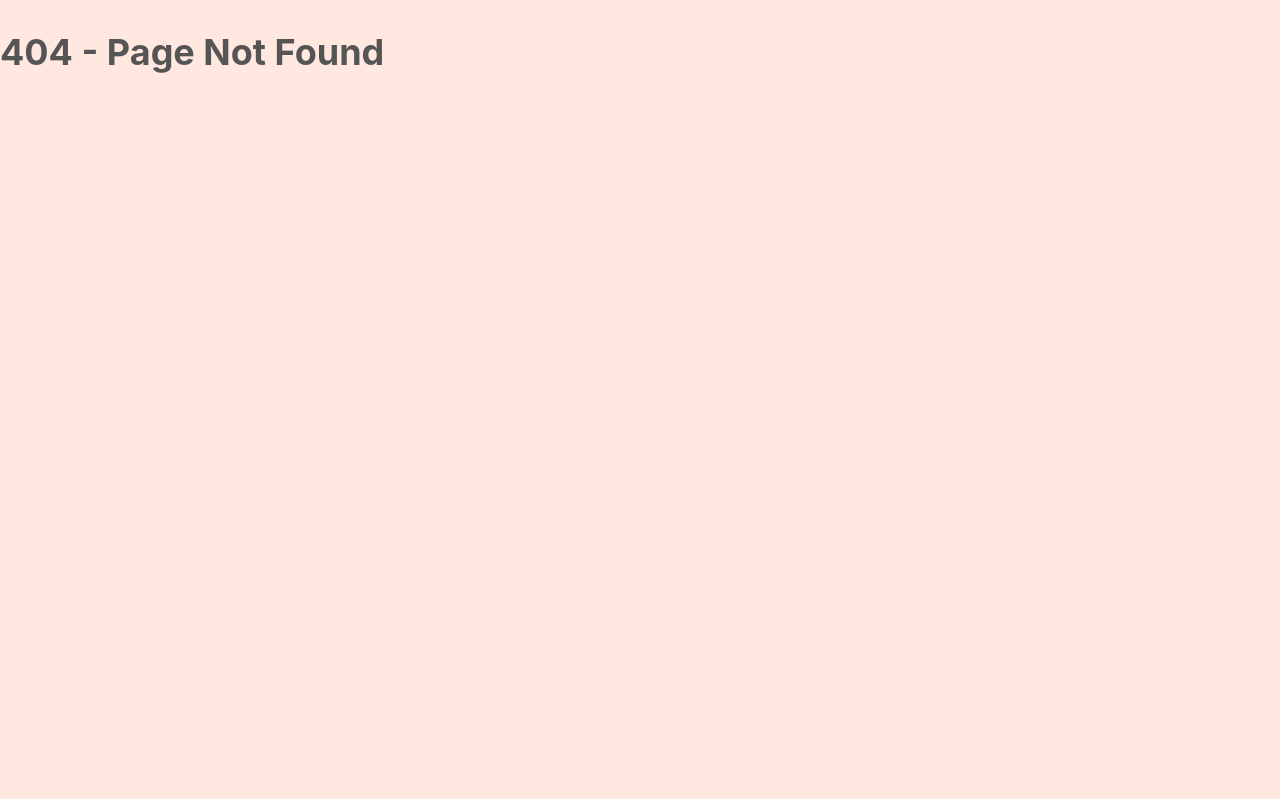
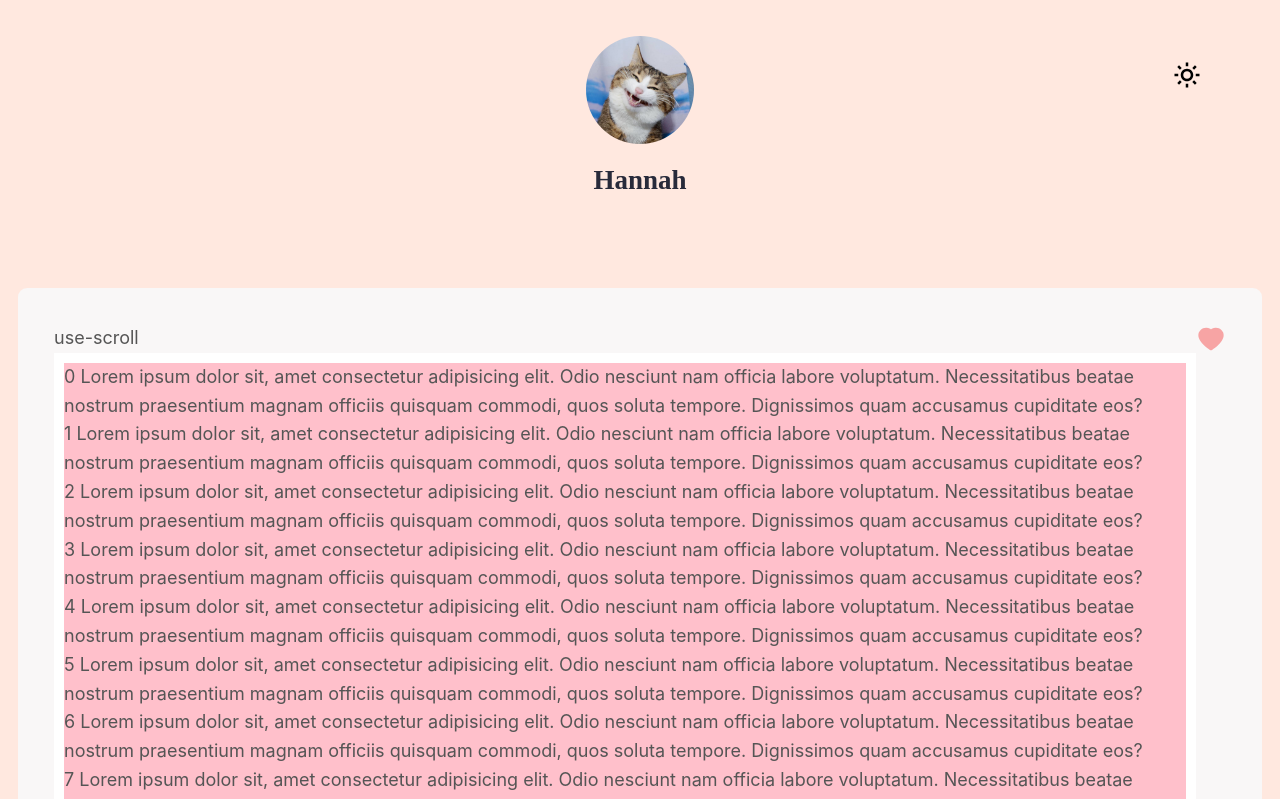
Before and after one commit to hguo1212/next-demo, a Next.js app: page /list in a window 1280 px wide. Before the commit this address had no page. Shown: the top 799 px of the page. Built offline with nearby package versions, Linux system fonts and the light colour scheme; a web font is replaced by a local one.

Commit message:
use-scroll

```diff
--- a/components/icon.js
+++ b/components/icon.js
@@ -2,7 +2,7 @@ import Image from "next/image";
 import style from './icon.module.css';
 import classNames from "classnames";
 
-const Icon = ({ src, className, width = 30, height = 30, onClick }) => {
+const Icon = ({ src, className, width = 30, height = 30, onClick,...res }) => {
   return (
     <Image
       priority
@@ -12,6 +12,7 @@ const Icon = ({ src, className, width = 30, height = 30, onClick }) => {
       width={height}
       alt=""
       onClick={onClick}
+      {...res}
     />
   );
 };
--- /dev/null
+++ b/hooks/use-scroll.js
@@ -0,0 +1,50 @@
+import { useEffect, useState, useMemo } from "react";
+import { throttle } from "lodash/fp";
+import classNames from "classnames";
+import Icon from "../components/icon";
+import cls from "./use-scroll.module.css";
+
+const useScroll = ({ containerRef }) => {
+  const [rolled, setRolled] = useState(false);
+
+  const scroll = () => {
+    const container = containerRef.current;
+    let viewHight = container.offsetHeight; //可视区域高度
+    let scrollTop = container.scrollTop;
+    if (scrollTop > viewHight) {
+      setRolled(true);
+    } else {
+      setRolled(false);
+    }
+  };
+
+  const throttleScroll = throttle(200, scroll);
+
+  useEffect(() => {
+    const container = containerRef.current;
+    if (container) {
+      container.addEventListener("scroll", throttleScroll);
+      return () => {
+        container.removeEventListener("scroll", throttleScroll);
+      };
+    }
+  }, [containerRef.current]);
+
+  const BackTop = useMemo(() => {
+    const container = containerRef.current;
+    return (
+      container && (
+        <Icon
+          src="/icons/top-arrow.svg"
+          className={classNames(cls.anchor, { [cls.show]: rolled })}
+          onClick={() => {
+            container.scrollTo(0, 0);
+          }}
+        />
+      )
+    );
+  }, [rolled, containerRef]);
+
+  return { rolled, BackTop };
+};
+export default useScroll;
--- /dev/null
+++ b/hooks/use-scroll.module.css
@@ -0,0 +1,11 @@
+
+.anchor {
+  display: none;
+  right:0;
+  bottom:0;
+}
+
+.show {
+  display: inline-block;
+  position: absolute;
+}
--- /dev/null
+++ b/pages/list.js
@@ -0,0 +1,45 @@
+import {  useRef } from "react";
+import { map, flow, keys,} from "lodash/fp";
+import Layout from "../components/layout";
+import useScroll from "../hooks/use-scroll";
+
+export default function list() {
+  const containerRef = useRef();
+
+  const { BackTop } = useScroll({containerRef });
+  return (
+    <Layout>
+      use-scroll
+      <div style={{ position: "relative" }}>
+        <div
+          style={{
+            height: 500,
+            overflow: "auto",
+            padding: "10px",
+            background: "white",
+            position: "relative",
+          }}
+          ref={containerRef}
+        >
+          <div style={{ background: "pink" }}>
+            {flow(
+              (val) => {
+                return keys(new Array(val));
+              },
+              map((item) => (
+                <div key={item}>
+                  <span>{item} </span>Lorem ipsum dolor sit, amet consectetur
+                  adipisicing elit. Odio nesciunt nam officia labore voluptatum.
+                  Necessitatibus beatae nostrum praesentium magnam officiis
+                  quisquam commodi, quos soluta tempore. Dignissimos quam
+                  accusamus cupiditate eos?
+                </div>
+              ))
+            )(100)}
+          </div>
+        </div>
+        {BackTop}
+      </div>
+    </Layout>
+  );
+}
```
Also changed, not shown: public/icons/top-arrow.svg (added).
